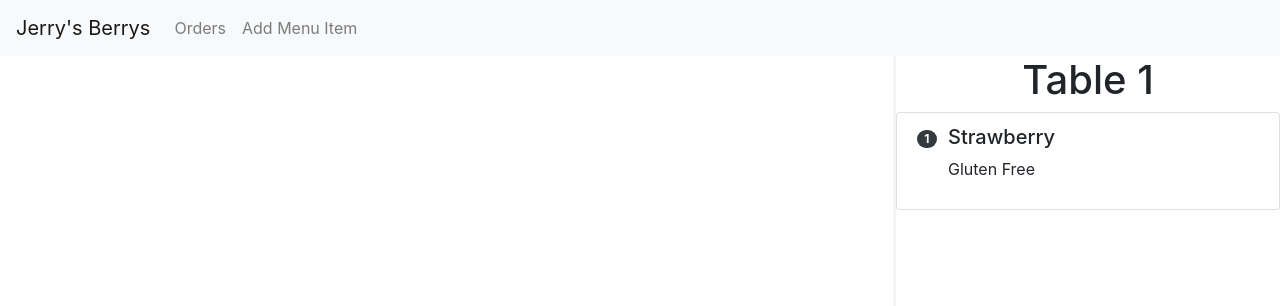
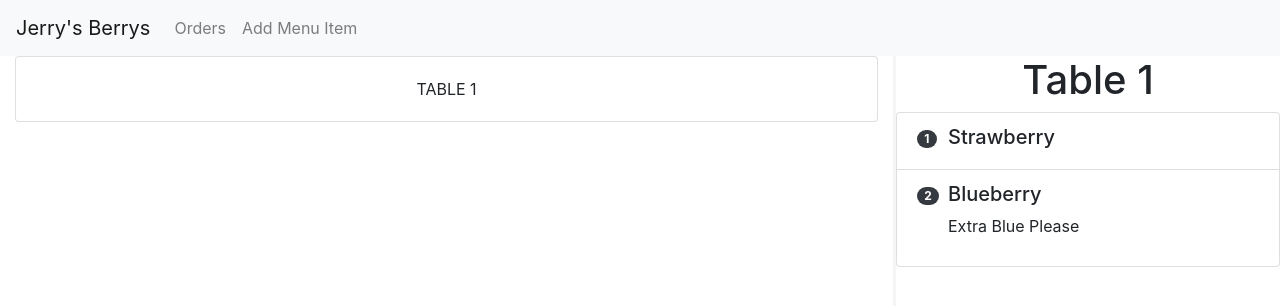
Before and after one commit to bulanov416/hackgt-2020, a React (Create React App) app in the folder restaurant/: page / in a window 1280 px wide. Shown: the top 306 px of the page. Built offline with nearby package versions, Linux system fonts and the light colour scheme.

Commit message:
Started adding table

```diff
--- a/restaurant/src/pages/ActiveOrders.js
+++ b/restaurant/src/pages/ActiveOrders.js
@@ -4,8 +4,12 @@ import '../static/css/ActiveOrders.css';
 
 import Row from 'react-bootstrap/Row';
 import Col from 'react-bootstrap/Col';
-import ListGroup from 'react-bootstrap/ListGroup'
+import ListGroup from 'react-bootstrap/ListGroup';
+import Card from "react-bootstrap/Card";
+import Container from "react-bootstrap/Container";
+
 import OrderItem from "../components/OrderItem";
+
 
 //page for viewing the active orders
 function ActiveOrders() {
@@ -14,7 +18,11 @@ function ActiveOrders() {
         <div className={"active-orders"}>
             <div className = "split left">
                 <div className = "tables">
-
+                    <Container>
+                        <Card>
+                            <Card.Body>TABLE 1</Card.Body>
+                        </Card>
+                    </Container>
                 </div>
             </div>
             <div className={"split right"}>
@@ -22,7 +30,8 @@ function ActiveOrders() {
                     <Col>
                         <h1 style={{"width":"100%"}}>Table 1</h1>
                         <ListGroup>
-                            <OrderItem name={"Strawberry"} quantity={1} notes={"Gluten Free"}/>
+                            <OrderItem name={"Strawberry"} quantity={1} notes={""}/>
+                            <OrderItem name={"Blueberry"} quantity={2} notes={"Extra Blue Please"}/>
                         </ListGroup>
                     </Col>
                 </Row>
```
